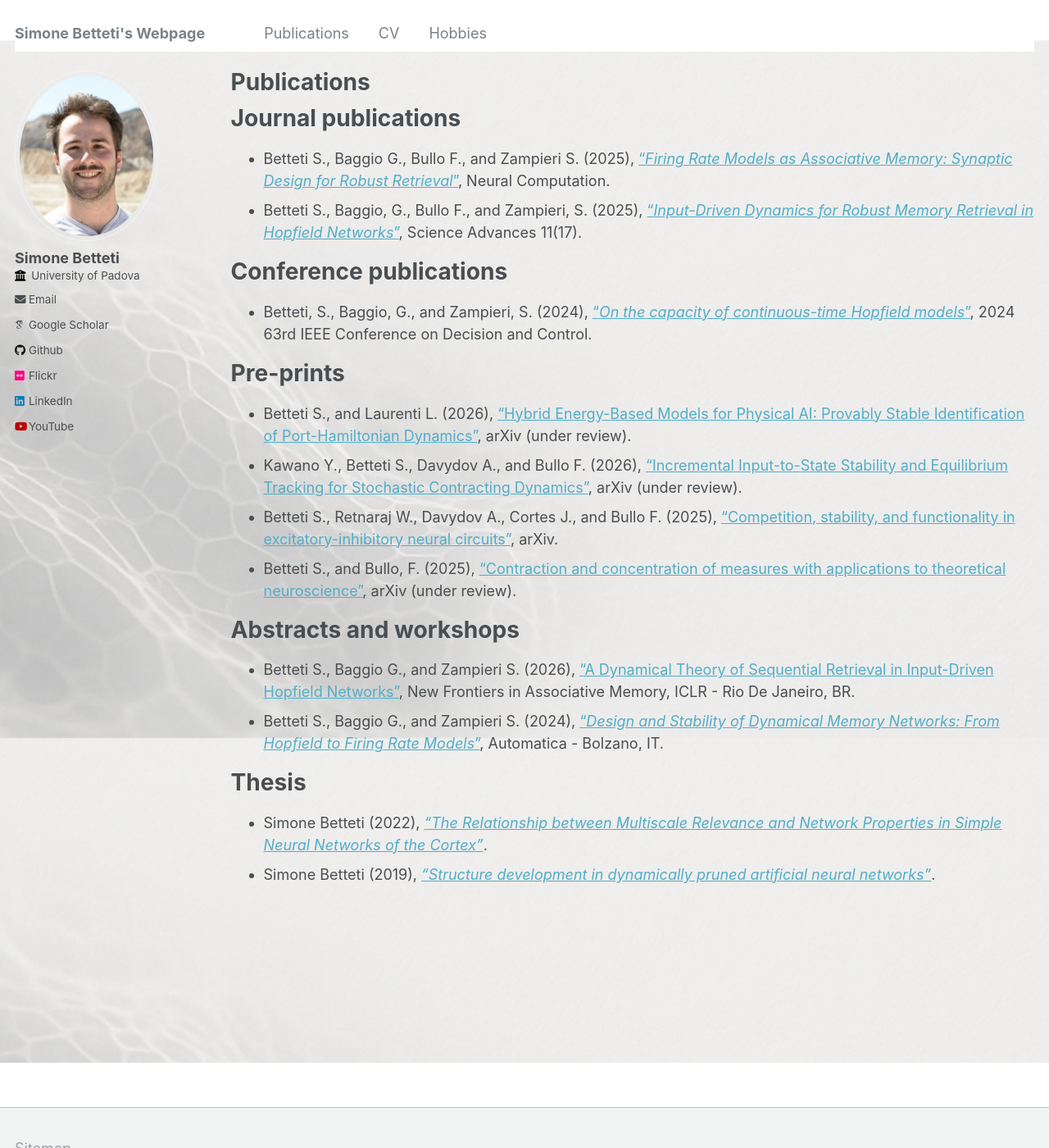
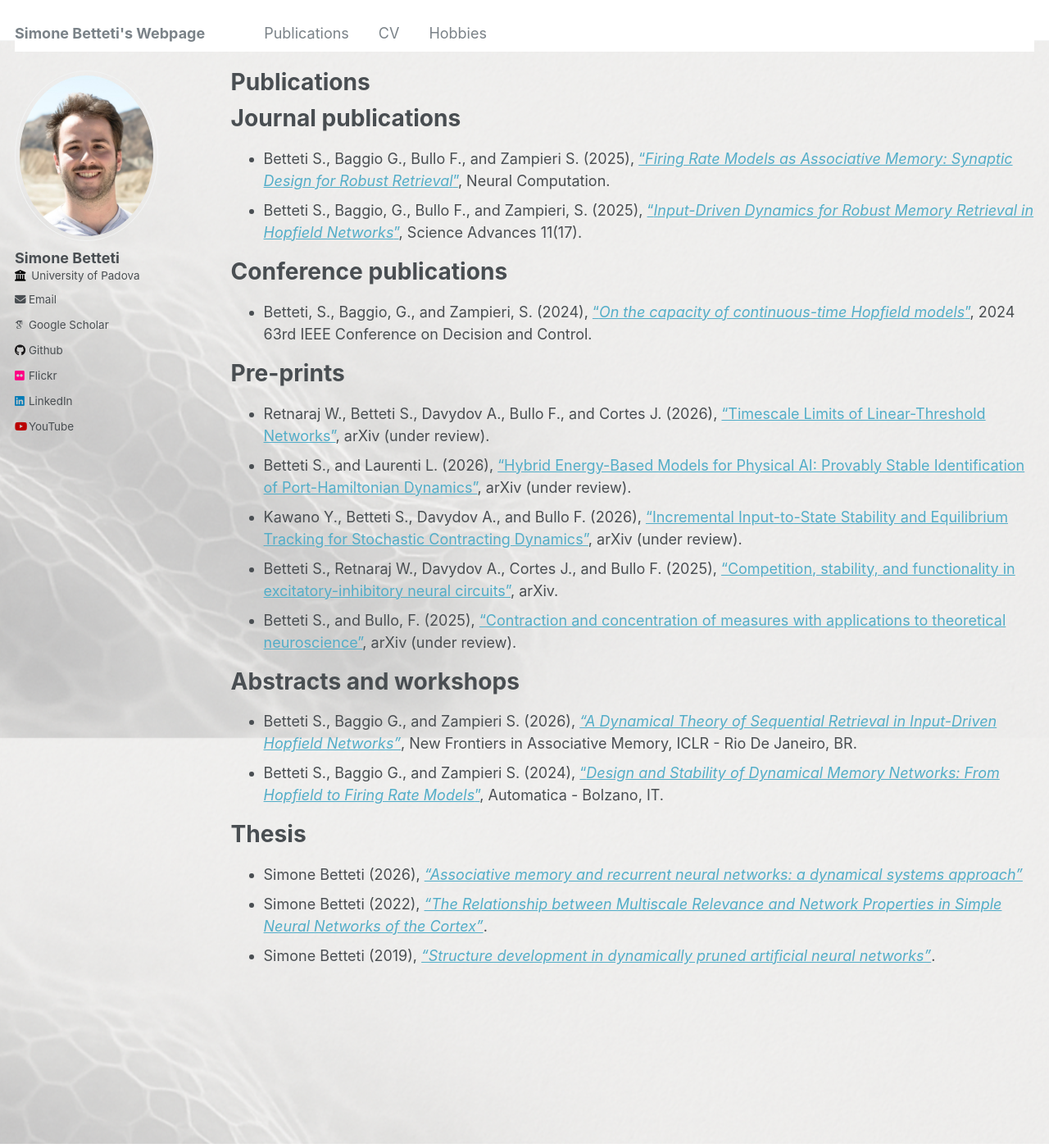
Before and after one commit to sim1bet/sim1bet.github.io, a Jekyll site: the page built from _pages/publications.md, in a window 1280 px wide and 1400 px high. Shown: the whole window at 82% size. Built offline with Jekyll 4.4.1, drawn with Linux system fonts in a browser that asks for light colours; some web fonts are replaced.

Commit message:
Add new publications and update formatting

```diff
--- a/_pages/publications.md
+++ b/_pages/publications.md
@@ -13,15 +13,17 @@ author_profile: true
 * Betteti, S., Baggio, G., and Zampieri, S. (2024), ["_On the capacity of continuous-time Hopfield models_"](https://ieeexplore.ieee.org/document/10886497), 2024 63rd IEEE Conference on Decision and Control.
 
 # Pre-prints
+* Retnaraj W., Betteti S., Davydov A., Bullo F., and Cortes J. (2026), ["Timescale Limits of Linear-Threshold Networks"](https://arxiv.org/abs/2604.16710), arXiv (under review).
 * Betteti S., and Laurenti L. (2026), ["Hybrid Energy-Based Models for Physical AI: Provably Stable Identification of Port-Hamiltonian Dynamics"](https://arxiv.org/abs/2604.00277), arXiv (under review).
 * Kawano Y., Betteti S., Davydov A., and Bullo F. (2026), ["Incremental Input-to-State Stability and Equilibrium Tracking for Stochastic Contracting Dynamics"](https://arxiv.org/abs/2602.18382), arXiv (under review).
 * Betteti S., Retnaraj W., Davydov A., Cortes J., and Bullo F. (2025), ["Competition, stability, and functionality in excitatory-inhibitory neural circuits"](https://arxiv.org/abs/2512.05252), arXiv.
 * Betteti S., and Bullo, F. (2025), ["Contraction and concentration of measures with applications to theoretical neuroscience"](https://arxiv.org/abs/2504.05666), arXiv (under review).
 
 # Abstracts and workshops
-* Betteti S., Baggio G., and Zampieri S. (2026), ["A Dynamical Theory of Sequential Retrieval in Input-Driven Hopfield Networks"](https://arxiv.org/abs/2603.03201), New Frontiers in Associative Memory, ICLR - Rio De Janeiro, BR.
+* Betteti S., Baggio G., and Zampieri S. (2026), [_"A Dynamical Theory of Sequential Retrieval in Input-Driven Hopfield Networks"_](https://arxiv.org/abs/2603.03201), New Frontiers in Associative Memory, ICLR - Rio De Janeiro, BR.
 * Betteti S., Baggio G., and Zampieri S. (2024), ["_Design and Stability of Dynamical Memory Networks: From Hopfield to Firing Rate Models_"](https://automatica2024.unibz.it/wp-content/uploads/2024/09/Proceedings-reduced-size.pdf), Automatica - Bolzano, IT.
 
 # Thesis
+* Simone Betteti (2026), [_"Associative memory and recurrent neural networks: a dynamical systems approach"_](https://tesidottorato.depositolegale.it/handle/20.500.14242/361057)
 * Simone Betteti (2022), [_"The Relationship between Multiscale Relevance and Network Properties in Simple Neural Networks of the Cortex"_](https://github.com/sim1bet/M.Sc.-Thesis/blob/main/TheRelationshipBetweenMSRandSimpleNNofTheCortex.pdf).
 * Simone Betteti (2019), [_"Structure development in dynamically pruned artificial neural networks"_](https://github.com/sim1bet/B.Sc.-Thesis/blob/master/StructureDevelopmentInDynamicallyPrunedANNs.pdf).
```
